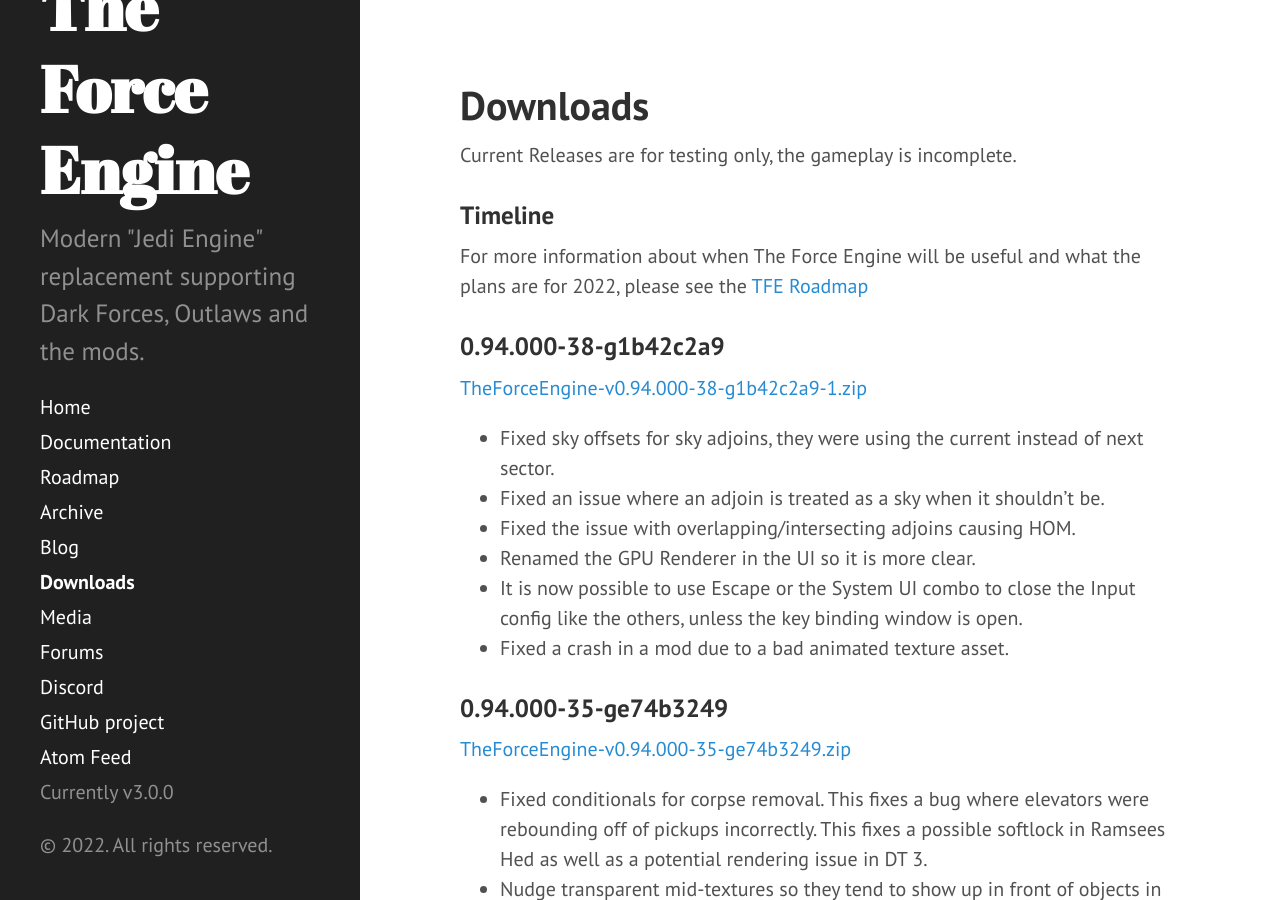
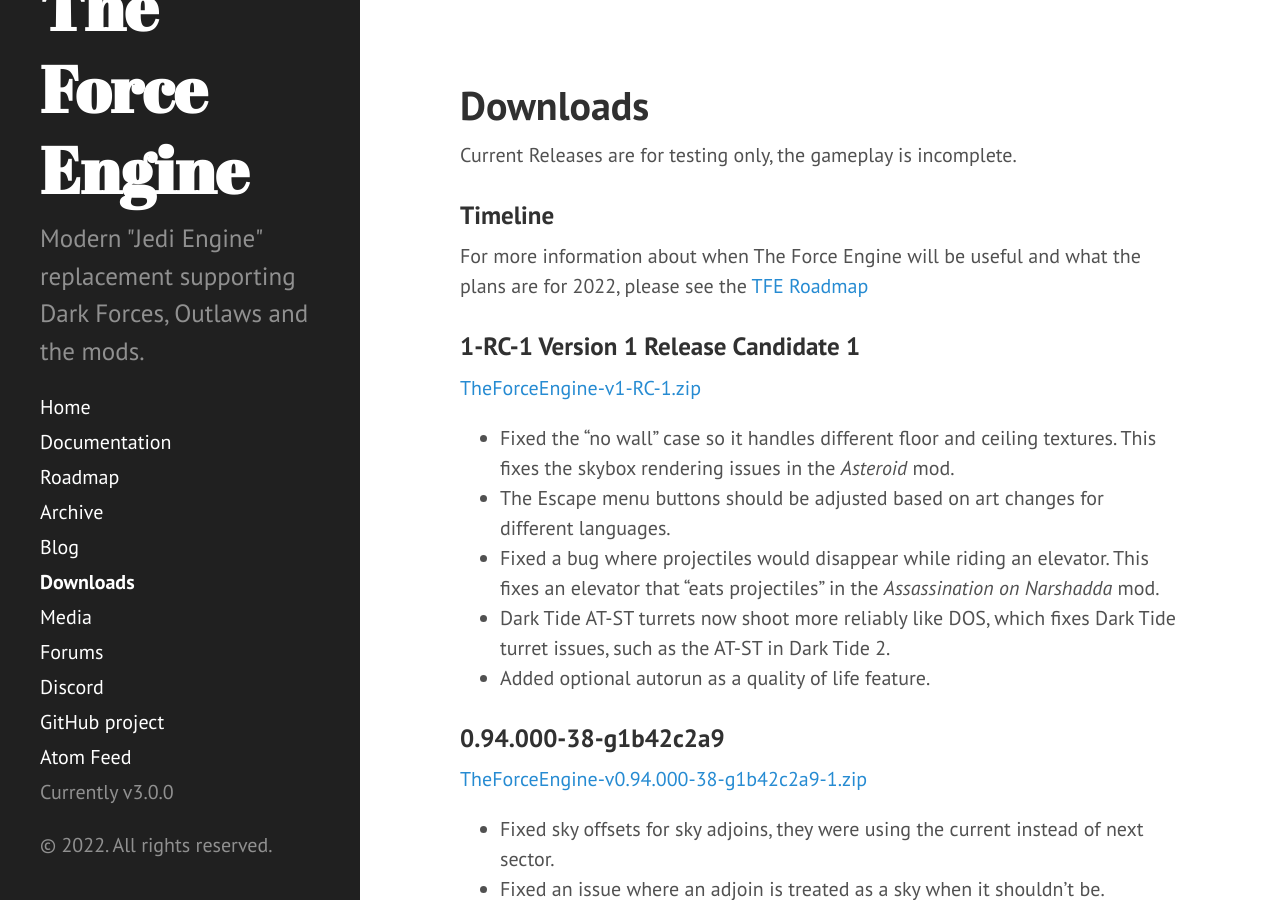
Before and after one commit to TheForceEngine/TheForceEngine.github.io, a Jekyll site: the page built from downloads.md, in a window 1280 px wide and 900 px high. Built offline with Jekyll 4.4.1, drawn with Linux system fonts in a browser that asks for light colours.

Commit message:
Update downloads.md

```diff
--- a/downloads.md
+++ b/downloads.md
@@ -7,6 +7,14 @@
 
 ### Timeline
 For more information about when The Force Engine will be useful and what the plans are for 2022, please see the [TFE Roadmap](Roadmap.md)
+
+### 1-RC-1  Version 1 Release Candidate 1
+[TheForceEngine-v1-RC-1.zip](archive/TheForceEngine-v1-RC-1.zip) <br>
+* Fixed the "no wall" case so it handles different floor and ceiling textures. This fixes the skybox rendering issues in the *Asteroid* mod.
+* The Escape menu buttons should be adjusted based on art changes for different languages.
+* Fixed a bug where projectiles would disappear while riding an elevator. This fixes an elevator that "eats projectiles" in the *Assassination on Narshadda* mod.
+* Dark Tide AT-ST turrets now shoot more reliably like DOS, which fixes Dark Tide turret issues, such as the AT-ST in Dark Tide 2.
+* Added optional autorun as a quality of life feature.
 
 ### 0.94.000-38-g1b42c2a9
 [TheForceEngine-v0.94.000-38-g1b42c2a9-1.zip](archive/TheForceEngine-v0.94.000-38-g1b42c2a9-1.zip) <br>
```
